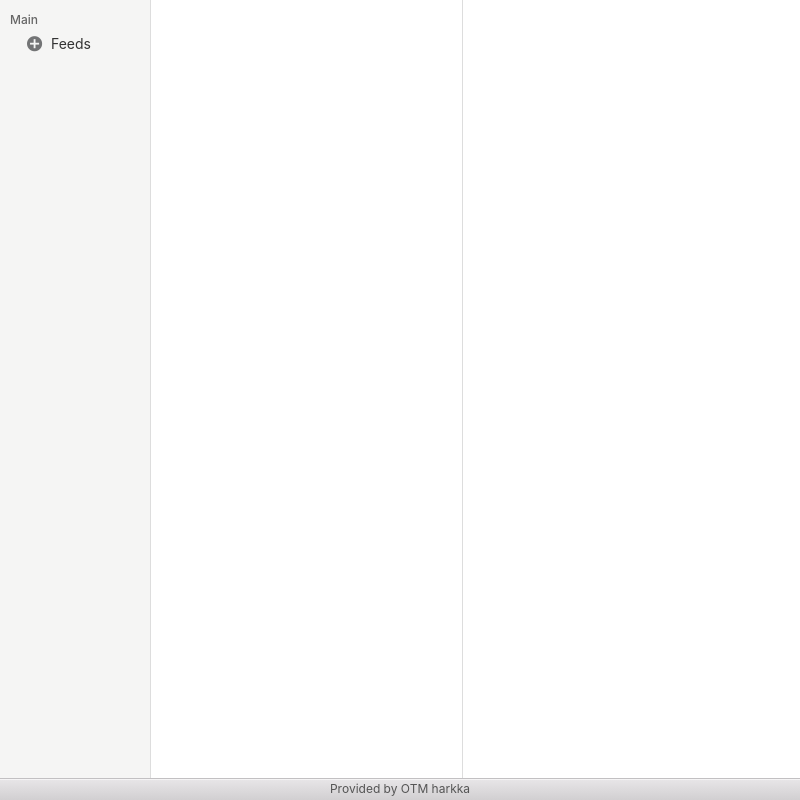
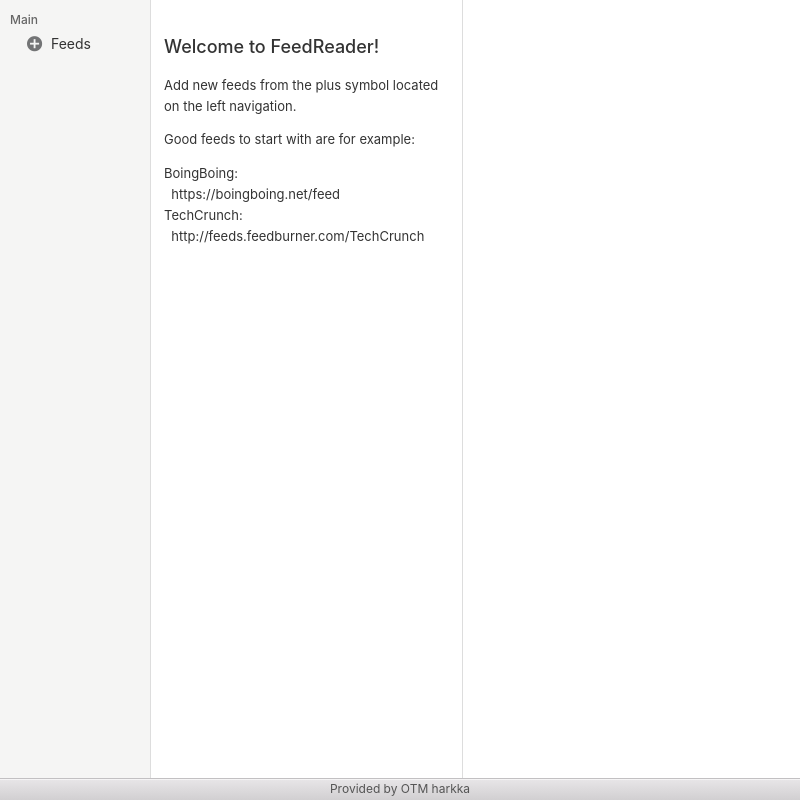
Before and after one commit to pihvi/otm-harjoitustyo, an Electron app: page electron/index.html in a window 800 px wide. Drawn offline with nearby package versions, Linux system fonts and the light colour scheme; no server answers.

Commit message:
Show welcome and guide

```diff
--- a/electron/index.html
+++ b/electron/index.html
@@ -59,6 +59,15 @@
         max-width: 100%;
         height: auto;
       }
+
+      #welcome {
+        padding: 1em;
+      }
+
+      ul {
+        padding: 0;
+        margin: 0;
+      }
     </style>
   </head>
   <body>
@@ -77,6 +86,15 @@
             </nav>
           </div>
           <div class="pane list-view">
+            <div id="welcome">
+              <h4>Welcome to FeedReader!</h4>
+              <p>Add new feeds from the plus symbol located on the left navigation.</p>
+              <p>Good feeds to start with are for example:</p>
+              <ul>
+                <li>BoingBoing:<br/>&nbsp;&nbsp;https://boingboing.net/feed</li>
+                <li>TechCrunch:<br/>&nbsp;&nbsp;http://feeds.feedburner.com/TechCrunch</li>
+              </ul>
+            </div>
             <form id="add-feed">
               <h3>Add new feed</h3>
               <div class="form-group">
```
